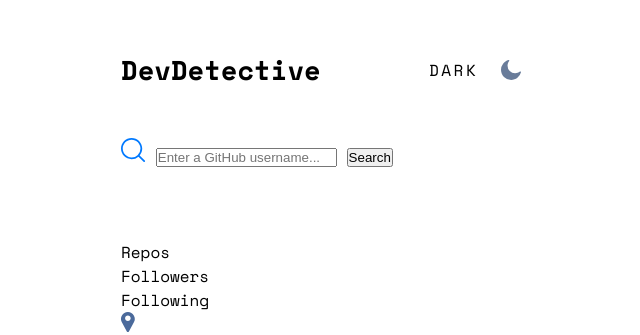
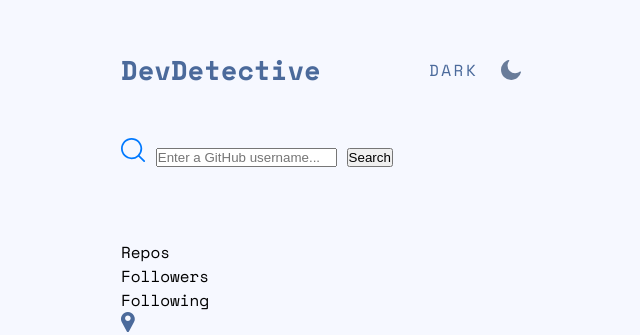
Before and after one commit to Kumar-Akshat22/project-devdetective, a plain HTML site: page index.html in a window 1280 px wide. Shown: the part 168-503 px from the top of the page, without its empty margins (319-959 px from the left). Drawn offline with nearby package versions, Linux system fonts and the light colour scheme.

Commit message:
updated styles

```diff
--- a/style.css
+++ b/style.css
@@ -25,7 +25,7 @@
     display: flex;
     justify-content: center;
     font-family: "Space Mono", monospace;
-
+    background-color: var(--lm-bg);
 }
 
 .container{
@@ -43,6 +43,7 @@
     width: 100%;
     display: flex;
     justify-content: space-between;
+    color:var(--lm-text);
 }
 
 .header h1{
@@ -57,9 +58,11 @@
     align-items: center;
     justify-content: space-between;
     letter-spacing: 2.5px;
+
 }
 
 #theme-value{
 
     text-transform: uppercase;
+
 }
```
